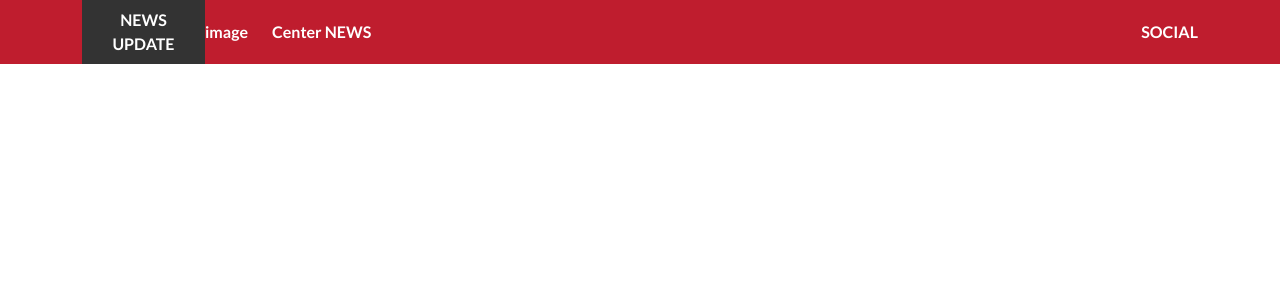
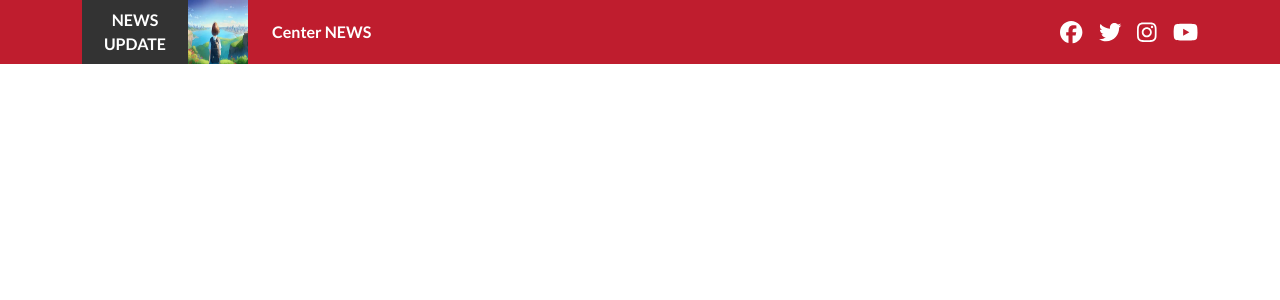
Before and after one commit to Spectrum5/proj-html-vuejs, a Vue app: page / in a window 1280 px wide. Shown: the top 300 px of the page. Built offline with nearby package versions, Linux system fonts and the light colour scheme.

Commit message:
Completato top header statico

```diff
--- a/src/components/Header/TopHeader.vue
+++ b/src/components/Header/TopHeader.vue
@@ -14,20 +14,43 @@ export default {
         <div class="container">
             <div class="row text-white fw-bold">
                 <div class="col-2 text-center d-flex align-items-center">
-                    <div class="news-updates text-uppercase p-2">
+                    <div class="news-updates text-uppercase p-2 h-100 d-flex align-items-center">
                         news update
                     </div>
-                    <div>
-                        image
+                    <div class="news-image">
+                        <img src="../../assets/img/best-places-300x200.webp" alt="News image">
                     </div>
                 </div>
 
                 <div class="col-8 d-flex align-items-center">
-                    Center NEWS
+                    <div class="">
+                        Center NEWS
+                    </div>
                 </div>
 
                 <div class="col-2 d-flex justify-content-end align-items-center">
-                    SOCIAL
+                    <ul class="d-flex align-items-center h-100 list-unstyled mt-auto">
+                        <li class="me-3">
+                            <a href="#">
+                                <font-awesome-icon icon="fa-brands fa-facebook"/>
+                            </a>
+                        </li>
+                        <li class="me-3">
+                            <a href="#">
+                                <font-awesome-icon icon="fa-brands fa-twitter"/>
+                            </a>
+                        </li>
+                        <li class="me-3">
+                            <a href="#">
+                                <font-awesome-icon icon="fa-brands fa-instagram"/>
+                            </a>
+                        </li>
+                        <li>
+                            <a href="#">
+                                <font-awesome-icon icon="fa-brands fa-youtube"/>
+                            </a>
+                        </li>
+                    </ul>
                 </div>
             </div>
         </div>
@@ -46,4 +69,22 @@ export default {
 .news-updates {
     background-color: $background_dark;
 }
+
+.news-image {
+    height: 100%;
+    img {
+        width: 60px;
+        height: 100%;
+    }
+}
+
+ul {
+    li{
+        a {
+            text-decoration: none;
+            color: inherit;
+            font-size: 1.4rem;
+        }
+    }
+}
 </style>
--- a/src/main.js
+++ b/src/main.js
@@ -11,9 +11,20 @@ import { FontAwesomeIcon } from '@fortawesome/vue-fontawesome'
 // import { faUserSecret } from '@fortawesome/free-solid-svg-icons'
 import { faChevronLeft } from '@fortawesome/free-solid-svg-icons'
 import { faChevronRight } from '@fortawesome/free-solid-svg-icons'
+import { faFacebook } from '@fortawesome/free-brands-svg-icons';
+import { faTwitter } from '@fortawesome/free-brands-svg-icons';
+import { faInstagram } from '@fortawesome/free-brands-svg-icons';
+import { faYoutube } from '@fortawesome/free-brands-svg-icons';
+
+
+export default {
+  components: {
+    FontAwesomeIcon,
+  },
+};
 
 /* add icons to the library */
-library.add(faChevronLeft, faChevronRight)
+library.add(faChevronLeft, faChevronRight, faFacebook, faTwitter, faInstagram, faYoutube);
 
 createApp(App)
 .component('font-awesome-icon', FontAwesomeIcon)
```
Also changed, not shown: src/styles/main.scss (line endings or trailing spaces), src/styles/partials/variables.scss (line endings or trailing spaces).
